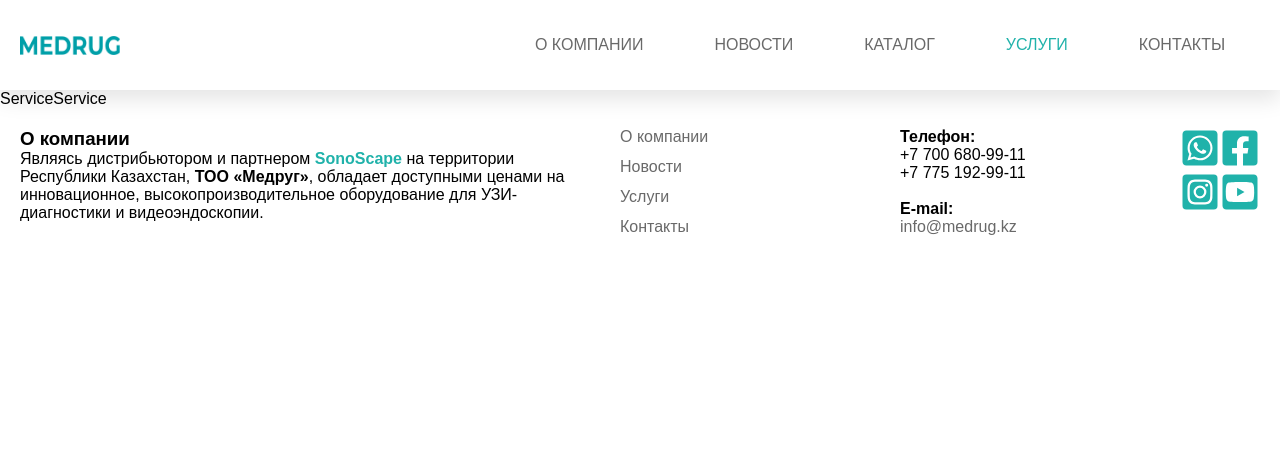
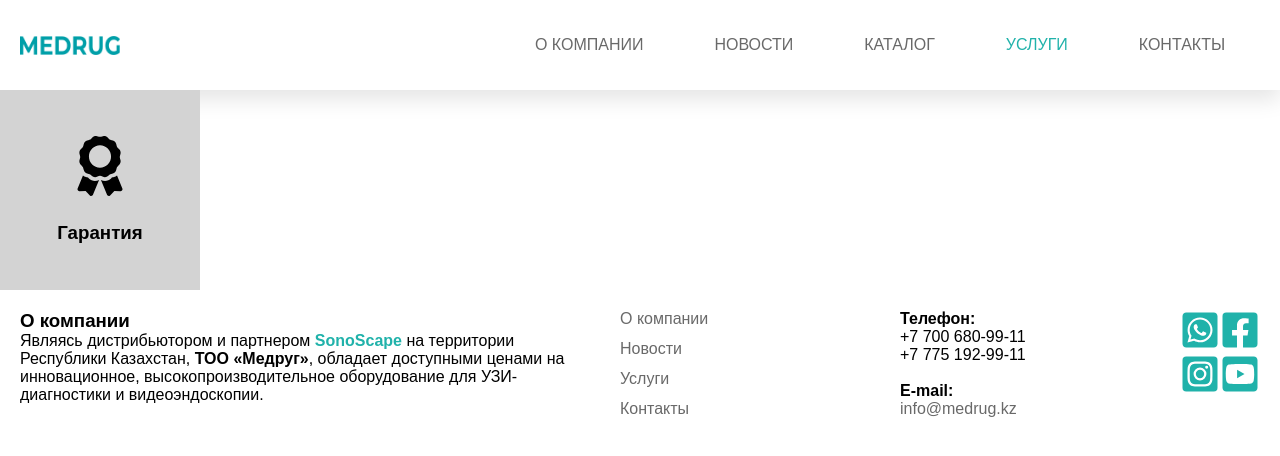
Before and after one commit to kefirchick/MedrugWebSite, a React (Create React App) app: page /service in a window 1280 px wide. Shown: the top 456 px of the page. Built offline with nearby package versions, Linux system fonts and the light colour scheme.

Commit message:
panel service is ready

```diff
--- a/package.json
+++ b/package.json
@@ -12,11 +12,11 @@
     "react-icons": "^5.1.0",
     "react-responsive": "^10.0.0",
     "react-router-dom": "^6.22.3",
-    "react-scripts": "5.0.1",
+    "react-scripts": "^5.0.1",
     "web-vitals": "^2.1.4"
   },
   "scripts": {
-    "start": "react-scripts start",
+    "start": "react-scripts --openssl-legacy-provider start",
     "build": "react-scripts build",
     "test": "react-scripts test",
     "eject": "react-scripts eject"
--- a/src/components/Logo.jsx
+++ b/src/components/Logo.jsx
@@ -14,7 +14,6 @@ const style = {
 const Logo = () => {
   return (
       <NavLink style={style} to="/"></NavLink>
-      // <a style={style} href="/index.html"></a>
   );
 }
 
--- /dev/null
+++ b/src/components/PanelService.jsx
@@ -0,0 +1,50 @@
+import { useState } from 'react';
+import { useMemo } from 'react';
+
+const PanelService = ({caption, Img, children}) => {
+  const [isHovered, setHovered] = useState(false);
+
+  const style = useMemo(
+    () => ({
+      color: isHovered ? 'rgba(0, 0, 0, 1)' : 'rgba(0, 0, 0, 0)',
+      backgroundColor: isHovered ? 'transparent' : 'lightgrey',
+      transition: '.3s',
+      width: 200,
+      height: 200,
+      padding: 20,
+      textAlign: 'center'
+    }),
+    [isHovered]
+  )
+
+  const coverStyle = useMemo(
+    () => ({
+      color: isHovered ? 'rgba(0, 0, 0, 0)' : 'rgba(0, 0, 0, 1)',
+      transition: '.3s',
+      position: 'absolute',
+      width: 160,
+      height: 160,
+      display: 'flex',
+      flexDirection: 'column',
+      justifyContent: 'space-evenly',
+      alignItems: 'center'
+    }),
+    [isHovered]
+)
+  return (
+    <div
+      onMouseEnter={() => setHovered(true)}
+      onMouseLeave={() => setHovered(false)}
+      style={style}
+    >
+      <div style={coverStyle} >
+        <Img size={60} />
+        <h3>{caption}</h3>
+      </div>
+      <h3>{caption}<br /><br /></h3>
+      <p>{children}</p>
+    </div>
+  );
+}
+
+export {PanelService}
--- a/src/pages/About.jsx
+++ b/src/pages/About.jsx
@@ -1,6 +1,12 @@
 import { useState, useEffect } from 'react';
 
 const animationLength = 20;
+
+const style = {
+  textAlign: 'center',
+  margin: 20,
+  width: '100%'
+}
 
 const About = () => {
   const [numbers, setNumbers] = useState([0, 0, 0]);
@@ -22,13 +28,13 @@ const About = () => {
   }, [animationStep]);
 
   return (
-    <table style={{textAlign: 'center', margin: 20}}>
+    <table style={style}>
       <caption><h1>SonoScape</h1></caption>
       <tr>
         <td style={{width: '50%'}}>
           <h2>По всему миру</h2>
         </td>
-        <td colspan="2">
+        <td colSpan="2">
           <h2>Общее число специалистов:</h2>
         </td>
       </tr>
--- a/src/pages/Service.jsx
+++ b/src/pages/Service.jsx
@@ -1,7 +1,12 @@
+import { PanelService } from '../components/PanelService'
+import { FaAward } from "react-icons/fa";
+
 const Service = () => {
   return (
     <div>
-      <div><p>ServiceService</p></div>
+      <PanelService caption={'Гарантия'} Img={FaAward}>
+        Гарантия 24 месяца на эндоскопические стойки и аппараты УЗИ, 12 месяцев на комплектующие
+      </PanelService>
     </div>
   );
 }
```
Also changed, not shown: 2 other files (tests, documents, lock files or other folders).
